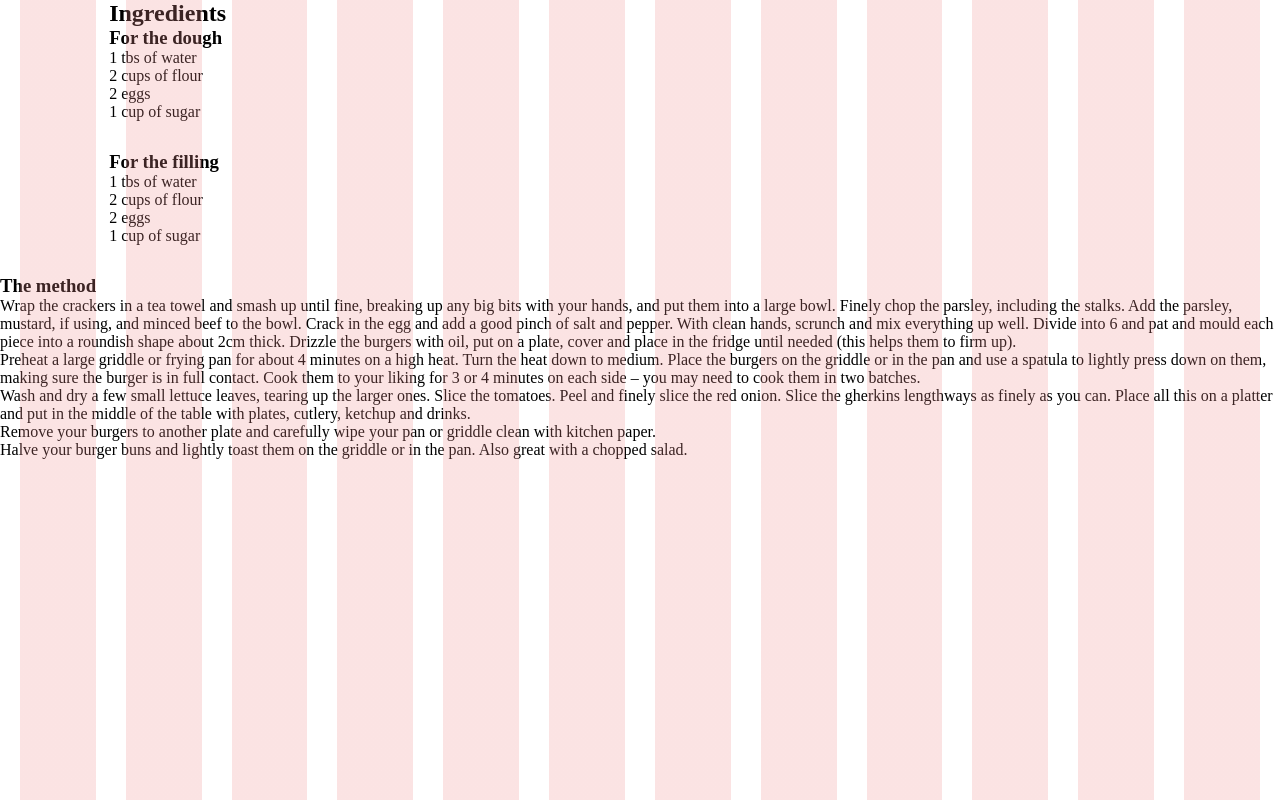
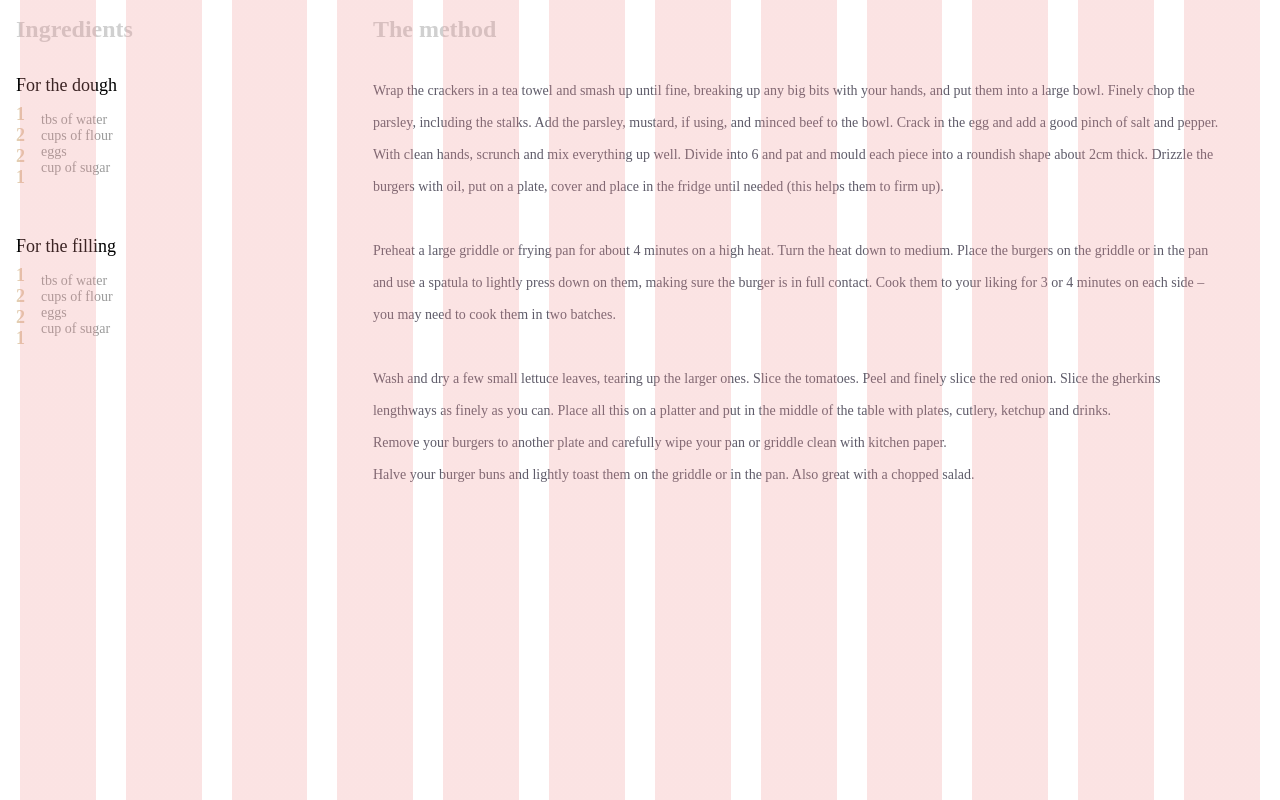
Before and after one commit to elisabetasta/vef-hopa1, a plain HTML site: page components/recipies/recipies.html in a window 1280 px wide. Drawn offline with Linux system fonts and the light colour scheme; a web font is replaced by a local one.

Commit message:
added css to recipie

```diff
--- a/components/recipies/recipies.css
+++ b/components/recipies/recipies.css
@@ -10,20 +10,70 @@
   --vertical-space: calc(var(--gutter));
 }
 .recipie {
-  display: grid;
-  grid-template-rows: auto;
-  gap: var(--gutter);
+  margin: 1rem;
+  display: flex;
+  flex-direction: row;
+  gap: 15rem;
 }
-.ingredients {
-  display: grid;
-  grid-template-columns: repeat(var(--columns), 1fr);
+.method h2 {
+  margin-bottom: 2rem;
+}
+.ingredients h2 {
+  margin-bottom: 2rem;
+  font-family: playfair-display, serif;
+  font-weight: 700;
+  size: 40px;
+  color: #d0d0d0;
+}
+.ingredients h3 {
+  font-family: "Poppins";
+  font-weight: 400;
+  font-size: 18px;
 
-  gap: var(--vertical-space);
+  margin-bottom: 0.5rem;
 }
-.ingredients-list h3 {
-  grid-column: 2 / span 3;
+.ingredients-list {
+  margin-bottom: 3rem;
 }
+.ingredients-row {
+  display: flex;
+  flex-direction: row;
+  gap: 1rem;
+}
+.row1 {
+  display: flex;
+  flex-direction: column;
+  font-family: playfair-display, serif;
+  font-weight: 800;
+  font-size: 18px;
+  color: #e3cdb1;
+}
+.row2 {
+  margin-top: 0.5rem;
+  display: flex;
+  flex-direction: column;
+  font-family: "Poppins";
+  font-style: normal;
+  font-weight: 300;
+  font-size: 14px;
+  color: #9b9b9b;
+}
+.method {
+  max-width: 850px;
+}
+.method h2 {
+  font-family: playfair-display, serif;
+  font-weight: 700;
+  size: 40px;
+  color: #d0d0d0;
+}
+.method p {
+  margin-bottom: 2rem;
 
-.ingredients-list {
-  grid-column: 2 / span 3;
+  font-family: "Poppins";
+  font-style: normal;
+  font-weight: 300;
+  font-size: 14px;
+  line-height: 32px;
+  color: #5e5b69;
 }
--- a/components/recipies/recipies.html
+++ b/components/recipies/recipies.html
@@ -6,6 +6,7 @@
     <meta name="viewport" content="width=device-width, initial-scale=1.0" />
     <link rel="stylesheet" href="recipies.css" />
     <link rel="stylesheet" href="grid.css" />
+    <link rel="stylesheet" href="https://use.typekit.net/wvz7hwl.css" />
 
     <title>Document</title>
   </head>
@@ -16,21 +17,41 @@
         <div class="ingredients-list">
           <h2>Ingredients</h2>
           <h3>For the dough</h3>
-          <p>1 tbs of water</p>
-          <p>2 cups of flour</p>
-          <p>2 eggs</p>
-          <p>1 cup of sugar</p>
+          <div class="ingredients-row">
+            <div class = "row1">
+                <p>1</p>
+                <p>2</p>
+                <p>2</p>
+                <p>1</p>
+            </div>
+            <div class = "row2">
+              <p>tbs of water</p>
+              <p>cups of flour</p>
+              <p>eggs</p>
+              <p>cup of sugar</p>
+          </div>
+        </div>
         </div>
         <div class="ingredients-list">
           <h3>For the filling</h3>
-          <p>1 tbs of water</p>
-          <p>2 cups of flour</p>
-          <p>2 eggs</p>
-          <p>1 cup of sugar</p>
+          <div class="ingredients-row">
+              <div class = "row1">
+                  <p>1</p>
+                  <p>2</p>
+                  <p>2</p>
+                  <p>1</p>
+              </div>
+              <div class = "row2">
+                <p>tbs of water</p>
+                <p>cups of flour</p>
+                <p>eggs</p>
+                <p>cup of sugar</p>
+            </div>
+          </div>
         </div>
       </div>
       <div class="method">
-        <h3>The method</h3>
+        <h2>The method</h3>
         <p>
           Wrap the crackers in a tea towel and smash up until fine, breaking up
           any big bits with your hands, and put them into a large bowl. Finely
```
